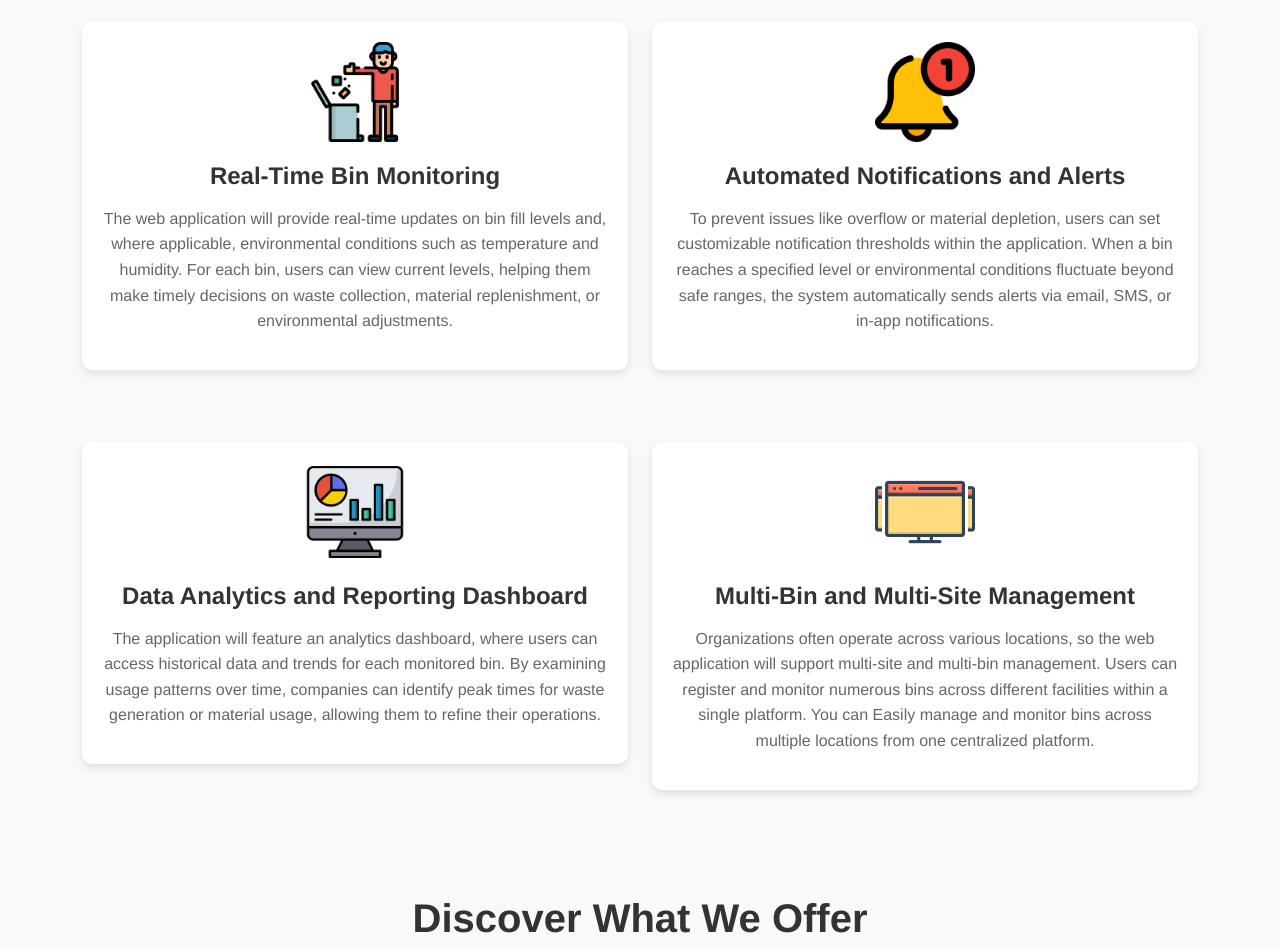
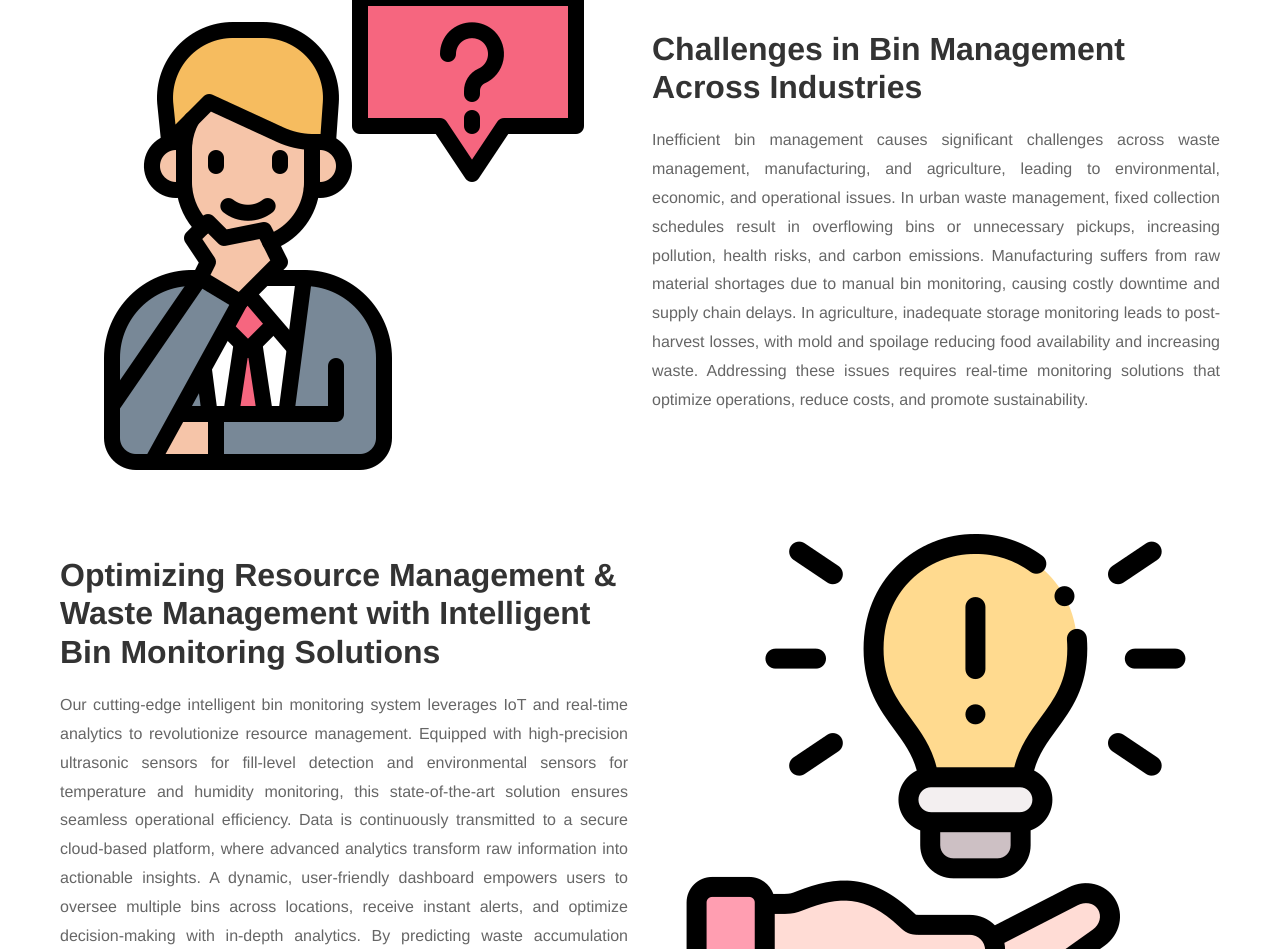
Before and after one commit to FillGuard-SE31/Fill-Guard, a React (Create React App) app in the folder frontend/homepage/: page / in a window 1280 px wide. Shown: the part 683-1632 px from the top of the page. Built offline with nearby package versions, Linux system fonts and the light colour scheme; the HTML template or start-up script is replaced by a standard one.

Commit message:
Creating Challenge Section in Home Page

```diff
--- a/frontend/homepage/src/App.js
+++ b/frontend/homepage/src/App.js
@@ -6,6 +6,7 @@ import { AnimatePresence, motion } from "framer-motion";
 
 import Navbar from "./components/Navbar";
 import Hero from "./components/Hero";
+import ChallengeSection from "./components/ChallengeSection";
 import Feature from "./components/Feature";
 import Offer from "./components/Offer";
 import FaqSection from "./components/FaqSection";
@@ -56,6 +57,7 @@ function App() {
                 transition={pageTransition}
               >
                 <Hero />
+                <ChallengeSection />
                 <Feature />
                 <Offer />
                 <FaqSection />
--- /dev/null
+++ b/frontend/homepage/src/components/ChallengeSection.js
@@ -0,0 +1,79 @@
+import React from "react";
+import { motion } from "framer-motion";
+import challengeImage from "../assets/img/challenge-image.png"; // Replace with your image path
+import solutionImage from "../assets/img/solution-image.png"; // Replace with your image path
+
+const ChallengeSection = () => {
+  const fadeInUp = {
+    hidden: { opacity: 0, y: 50 },
+    visible: { opacity: 1, y: 0, transition: { duration: 0.8 } },
+  };
+
+  return (
+    <section className="challenge-section">
+      <div className="container pt-5">
+        {/* First Topic: Challenges */}
+        <div className="row align-items-center mb-5">
+          {/* Left Side: Challenge Image */}
+          <motion.div
+            className="col-lg-6 col-md-6 col-sm-12 text-center"
+            initial="hidden"
+            whileInView="visible"
+            variants={fadeInUp}
+            viewport={{ once: true, amount: 0.5 }}
+          >
+            <img src={challengeImage} alt="Challenges in Bin Management" className="img-fluid" />
+          </motion.div>
+
+          {/* Right Side: Challenge Content */}
+          <motion.div
+            className="col-lg-6 col-md-6 col-sm-12"
+            initial="hidden"
+            whileInView="visible"
+            variants={fadeInUp}
+            viewport={{ once: true, amount: 0.5 }}
+          >
+            <h2 className="challenge-topic">
+              Challenges in Bin Management Across Industries
+            </h2>
+            <p className="challenge-description">
+              Inefficient bin management causes significant challenges across waste management, manufacturing, and agriculture, leading to environmental, economic, and operational issues. In urban waste management, fixed collection schedules result in overflowing bins or unnecessary pickups, increasing pollution, health risks, and carbon emissions. Manufacturing suffers from raw material shortages due to manual bin monitoring, causing costly downtime and supply chain delays. In agriculture, inadequate storage monitoring leads to post-harvest losses, with mold and spoilage reducing food availability and increasing waste. Addressing these issues requires real-time monitoring solutions that optimize operations, reduce costs, and promote sustainability.
+            </p>
+          </motion.div>
+        </div>
+
+        {/* Second Topic: Solutions */}
+        <div className="row align-items-center">
+          {/* Left Side: Solution Content */}
+          <motion.div
+            className="col-lg-6 col-md-6 col-sm-12 order-lg-1 order-md-1 order-sm-2"
+            initial="hidden"
+            whileInView="visible"
+            variants={fadeInUp}
+            viewport={{ once: true, amount: 0.5 }}
+          >
+            <h2 className="challenge-topic">
+              Optimizing Resource Management & Waste Management with Intelligent Bin Monitoring Solutions
+            </h2>
+            <p className="challenge-description">
+              Our cutting-edge intelligent bin monitoring system leverages IoT and real-time analytics to revolutionize resource management. Equipped with high-precision ultrasonic sensors for fill-level detection and environmental sensors for temperature and humidity monitoring, this state-of-the-art solution ensures seamless operational efficiency. Data is continuously transmitted to a secure cloud-based platform, where advanced analytics transform raw information into actionable insights. A dynamic, user-friendly dashboard empowers users to oversee multiple bins across locations, receive instant alerts, and optimize decision-making with in-depth analytics. By predicting waste accumulation trends and environmental factors, this innovative system helps prevent overflow incidents, eliminates production bottlenecks, and minimizes waste.
+            </p>
+          </motion.div>
+
+          {/* Right Side: Solution Image */}
+          <motion.div
+            className="col-lg-6 col-md-6 col-sm-12 text-center order-lg-2 order-md-2 order-sm-1"
+            initial="hidden"
+            whileInView="visible"
+            variants={fadeInUp}
+            viewport={{ once: true, amount: 0.5 }}
+          >
+            <img src={solutionImage} alt="Intelligent Bin Monitoring Solutions" className="img-fluid" />
+          </motion.div>
+        </div>
+      </div>
+    </section>
+  );
+};
+
+export default ChallengeSection;
--- a/frontend/homepage/src/styles/App.css
+++ b/frontend/homepage/src/styles/App.css
@@ -364,3 +364,39 @@ body {
 .pt-custom {
   padding-top: 3.6rem;
 }
+
+/* Challenge Section Styles */
+.challenge-section {
+  padding: 80px 0;
+  background-color: #ffffff; /* White background */
+}
+
+.challenge-section .container {
+  max-width: 1200px;
+  margin: 0 auto;
+  padding: 0 20px;
+}
+
+.challenge-section .row {
+  margin-bottom: 60px; /* Space between topics */
+}
+
+.challenge-section img {
+  max-width: 100%;
+  height: auto;
+  border-radius: 8px; /* Optional: Add rounded corners to images */
+}
+
+.challenge-topic {
+  font-size: 2rem;
+  font-weight: bold;
+  color: #333; /* Black color for the topic */
+  margin-bottom: 20px;
+}
+
+.challenge-description {
+  font-size: 1rem;
+  color: #666; /* Ash color for the description */
+  line-height: 1.8;
+  text-align: justify; /* Justify the text */
+}
```
Also changed, not shown: frontend/homepage/src/assets/img/challenge-image.png (added), frontend/homepage/src/assets/img/solution-image.png (added).
